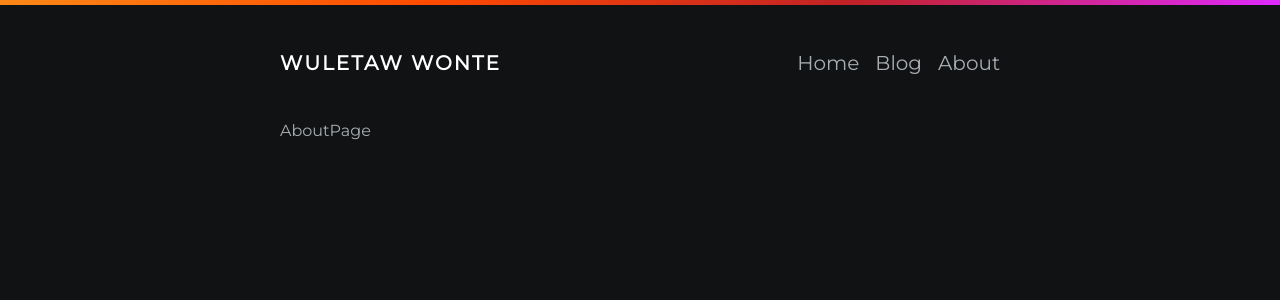
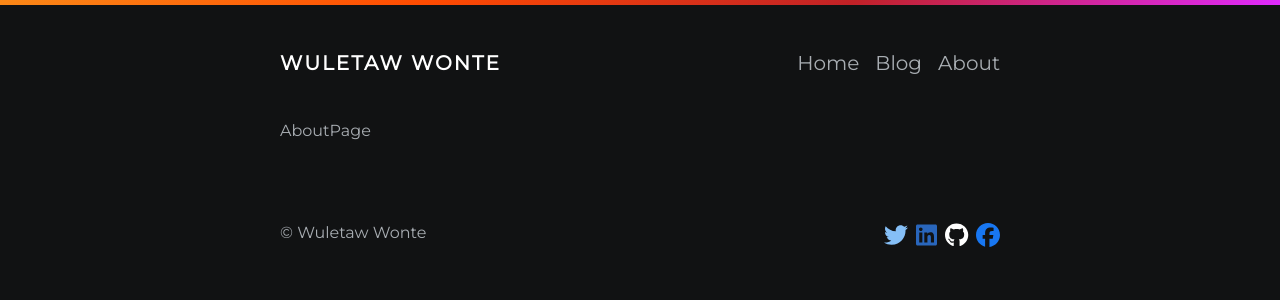
Before and after one commit to wuletawwonte/wuletawwonte.com, a Next.js app: page /about in a window 1280 px wide. Shown: the top 300 px of the page. Built offline with nearby package versions, Linux system fonts and the light colour scheme.

Commit message:
Add and style social icons in the footer

```diff
--- /dev/null
+++ b/app/components/footer.scss
@@ -0,0 +1,11 @@
+footer {
+    padding-top: 5.2rem;
+    padding-bottom: 0.3rem;
+    display: flex;
+    justify-content: space-between;
+
+    .social {
+        display: flex;
+        gap: 0.5rem;
+    }
+}
--- /dev/null
+++ b/app/components/footer.tsx
@@ -0,0 +1,27 @@
+import Link from 'next/link'
+import './footer.scss'
+import { FontAwesomeIcon } from "@fortawesome/react-fontawesome";
+import { faTwitter, faLinkedin, faGithub, faFacebook } from "@fortawesome/free-brands-svg-icons";
+
+
+export const Footer = () => {
+  return (
+    <footer>
+        <Link href="/">&copy; Wuletaw Wonte</Link>
+        <div className="social">
+            <Link href="/">
+                <FontAwesomeIcon icon={faTwitter} size='xl' style={{ color: "rgb(133, 191, 247)" }} />
+            </Link>
+            <Link href="/">
+                <FontAwesomeIcon icon={faLinkedin} size='xl' style={{ color: "rgb(41, 102, 188)" }} />
+            </Link>
+            <Link href="/">
+                <FontAwesomeIcon icon={faGithub} size='xl' style={{ color: "white" }} />
+            </Link>
+            <Link href="/">
+                <FontAwesomeIcon icon={faFacebook} size='xl' style={{ color: "#1877F2" }} />
+            </Link>
+        </div>
+    </footer>
+  )
+}
--- a/app/layout.tsx
+++ b/app/layout.tsx
@@ -3,6 +3,7 @@ import Header from './components/header'
 import { Montserrat } from 'next/font/google'
 import "@fortawesome/fontawesome-svg-core/styles.css";
 import { config } from "@fortawesome/fontawesome-svg-core";
+import { Footer } from './components/footer';
 config.autoAddCss = false;
 
 const roboto = Montserrat({
@@ -30,6 +31,7 @@ export default function RootLayout({
           <main>
             {children}
           </main>
+          <Footer />
         </div>
       </body>
     </html>
```
